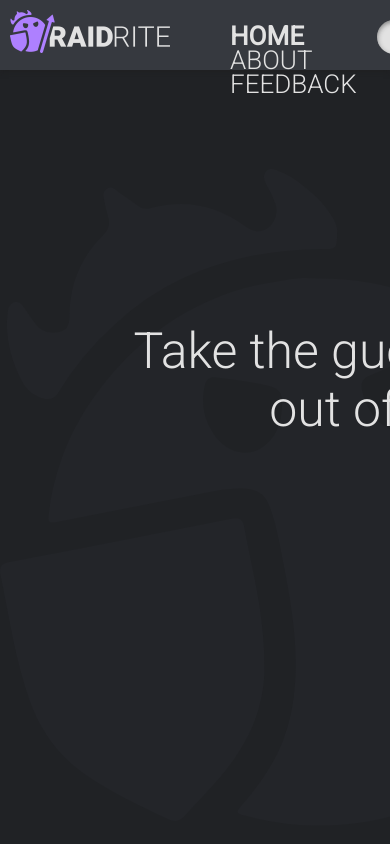
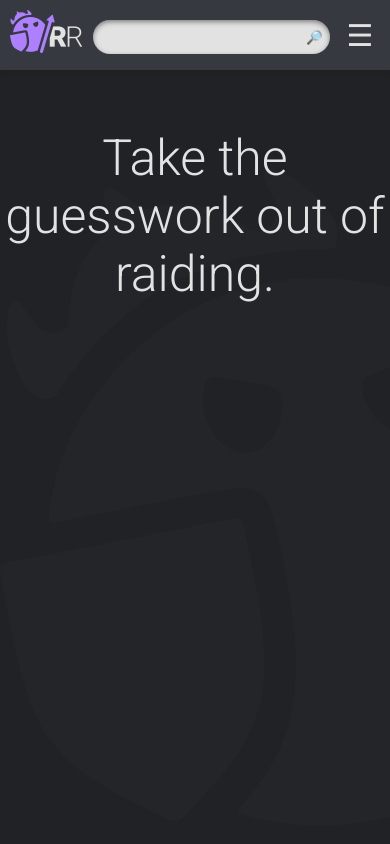
Before and after one commit to nodom2/raidrite.github.io, a Flask app: page / in a window 390 px wide; the page is wider, and only the part inside the window is pictured. Run offline with Flask 2, Linux system fonts and the light colour scheme.

Commit message:
Mobile CSS rules. Hamburger menu button.
Added responsive design rules. Layout switches to mobile at <730 px. Still need to implement navigation menu.

```diff
--- a/app/static/css/style.css
+++ b/app/static/css/style.css
@@ -150,3 +150,90 @@ input:focus, textarea:focus, select:focus{
 .content_active{
     display: grid;
 }
+
+.menu_button{
+    font-size: 30px;
+    color:rgb(226, 226, 226);
+    background: transparent;
+    display: none;
+    border: none;
+    border-radius: 5px;
+
+}
+
+.Logo{
+    min-width: 160px;
+    min-height: 43px;
+    width: 160px;
+    height: 43px;
+    background-image: url(../media/logo_nav_full.png);
+    background-repeat: no-repeat;
+}
+
+@media only screen and (max-width: 850px) {
+
+    .Logo{
+        min-width: 73px;
+        min-height: 43px;
+        width: 73px;
+        height: 43px;
+        background-image: url(../media/logo_nav_short.png);
+        background-repeat: no-repeat;
+    }
+    .navbar{
+        grid-template-columns: 73px auto 200px;
+        gap: 10px 10px;
+        padding: 10px;
+    }
+    .navlinks{
+        padding-left: 10px;
+    }
+
+
+}
+
+
+
+
+@media only screen and (max-width: 730px) {
+
+    .navlinks{
+
+        display: none;
+
+    }
+
+    .menu_button{
+
+        display: inline;
+
+    }
+
+
+
+    .navbar{
+        grid-template-columns: 73px auto 40px;
+        gap: 10px 10px;
+        padding: 10px;
+    }
+
+    .home_search{
+        display: none;
+    }
+
+    #content_home{
+
+        height: 100%;
+        grid-template-columns: auto ;
+        grid-template-rows: 5% 200px;
+        gap: 20px 20px;
+
+    }
+
+    .home_greeting{
+        grid-column-start: 1;
+        grid-row-start: 2;
+
+        text-align: center;
+    }
+  }
--- a/templates/index.html
+++ b/templates/index.html
@@ -20,8 +20,8 @@
 
 <body>
     <div class="navbar">
+        <div class="Logo"></div>
 
-        <img src="static/media/logo_nav_full.png" width="160px" height="43px">
 
         <span id="nav_links" class="navlinks">
             <a id="nav_home" class="navlink nav_active" href="#Home">HOME</a>
@@ -33,6 +33,7 @@
             <input id="topsearch" class="searchbar" type="text" spellcheck="false" >
             <button type="submit">&#128270;</button>
         </form>
+        <button class="menu_button">☰</button>
     </div>
 
     <div id="pages" class="pages">
```
Also changed, not shown: app/static/media/logo_nav_short.png (added).
